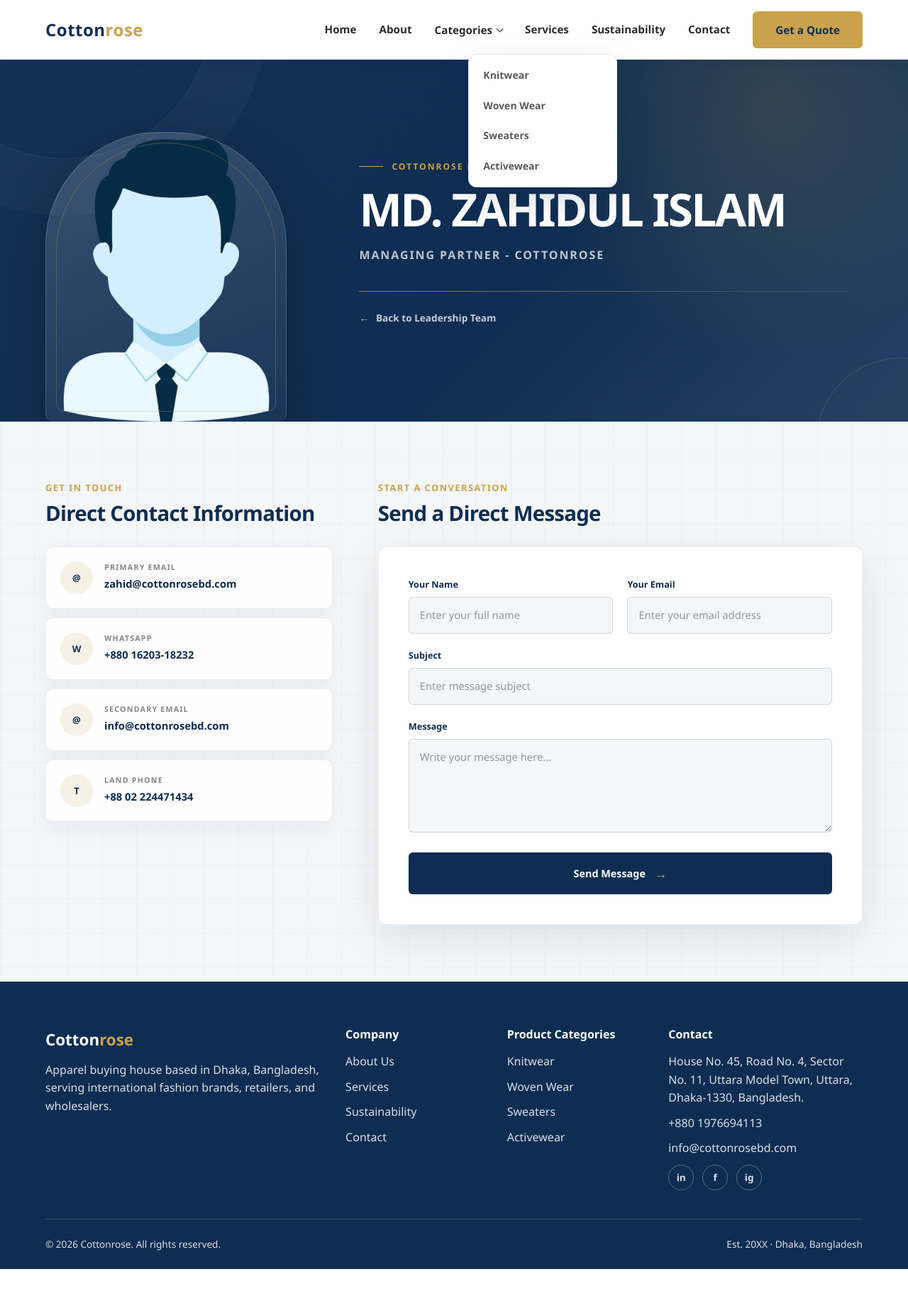
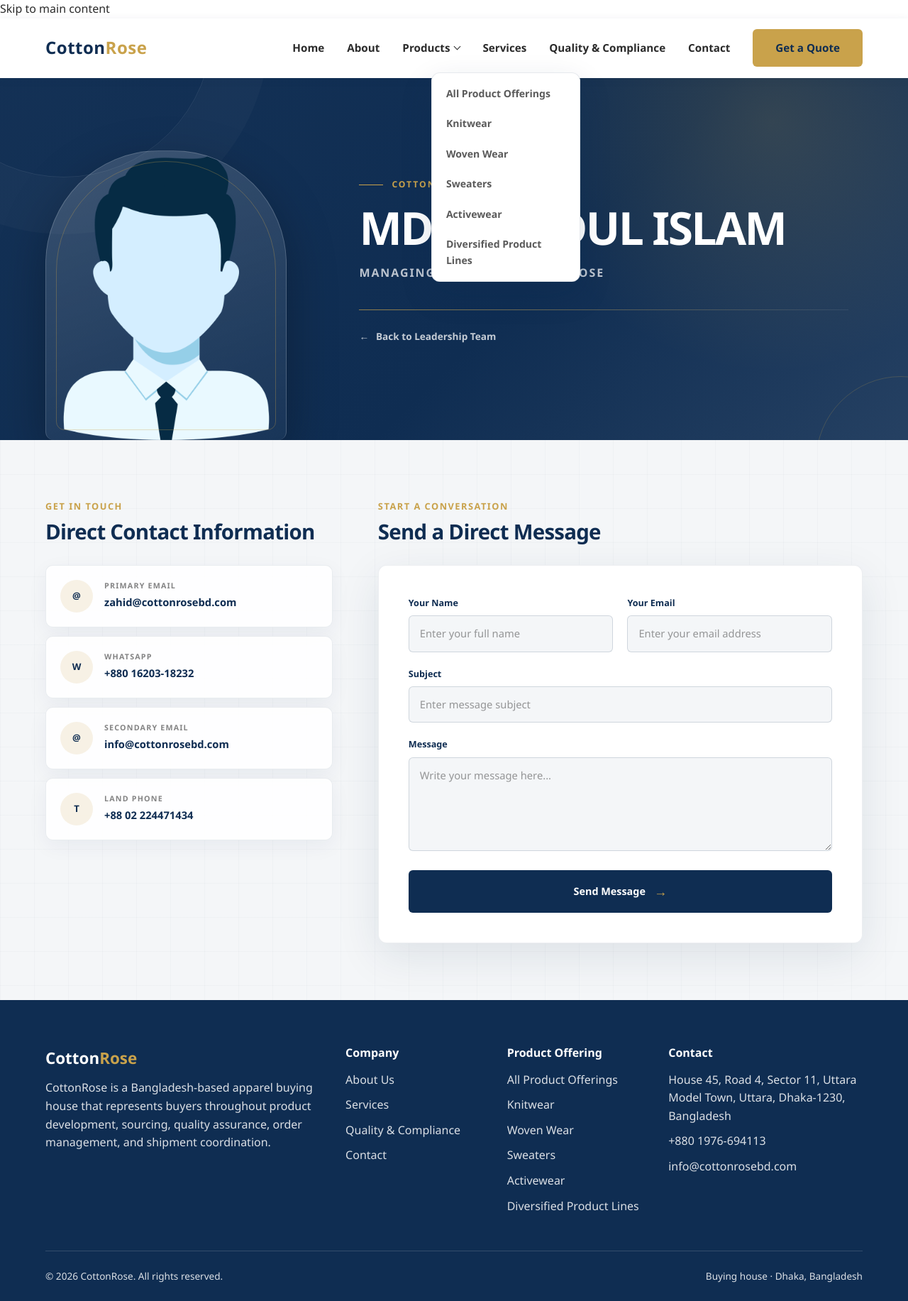
Before and after one commit to Abid-hasan12/cotton-rose-js, a Next.js app: page /mp1 in a window 1280 px wide. Shown: the whole page at 71% size. Before the commit the page ends 1788 px from the top, so only its background shows below. Built offline with nearby package versions, Linux system fonts and the light colour scheme.

Commit message:
Centralize CottonRose identity and navigation

```diff
--- a/app/(site)/layout.js
+++ b/app/(site)/layout.js
@@ -3,5 +3,5 @@ import SiteFooter from "@/components/SiteFooter";
 import BackToTop from "@/components/BackToTop";
 
 export default function SiteLayout({ children }) {
-  return <><SiteHeader /><main>{children}</main><SiteFooter /><BackToTop /></>;
+  return <><SiteHeader /><main id="main-content" tabIndex="-1">{children}</main><SiteFooter /><BackToTop /></>;
 }
--- a/app/layout.js
+++ b/app/layout.js
@@ -1,19 +1,59 @@
 import "@/css/style.css";
 import "./profile.css";
+import { company, companyAddress } from "@/data/company";
 
 export const metadata = {
+  metadataBase: new URL(company.website),
   title: {
-    default: "CottonRose | Premier Apparel Sourcing & SCM & Garment Exporter, Bangladesh",
-    template: "%s | Cottonrose"
+    default: `${company.name} | ${company.tagline}, Bangladesh`,
+    template: `%s | ${company.name}`,
   },
-  description:
-    "CottonRose is a Dhaka-based apparel buying house connecting international fashion brands with compliant, quality-driven Bangladeshi garment factories."
+  description: company.description,
+  applicationName: company.name,
+  alternates: { canonical: "/" },
+  openGraph: {
+    type: "website",
+    siteName: company.name,
+    title: `${company.name} | ${company.tagline}`,
+    description: company.description,
+    url: "/",
+  },
+  twitter: {
+    card: "summary_large_image",
+    title: `${company.name} | ${company.tagline}`,
+    description: company.description,
+  },
+  robots: { index: true, follow: true },
 };
 
 export default function RootLayout({ children }) {
+  const organization = {
+    "@context": "https://schema.org",
+    "@type": "Organization",
+    name: company.name,
+    url: company.website,
+    email: company.contact.email,
+    telephone: company.contact.mobileHref,
+    address: {
+      "@type": "PostalAddress",
+      streetAddress: company.address.street,
+      addressLocality: company.address.city,
+      postalCode: company.address.postcode,
+      addressCountry: "BD",
+    },
+    description: company.description,
+  };
+
   return (
     <html lang="en">
-      <body>{children}</body>
+      <body>
+        <a className="skip-link" href="#main-content">Skip to main content</a>
+        {children}
+        <script
+          type="application/ld+json"
+          dangerouslySetInnerHTML={{ __html: JSON.stringify(organization).replace(/</g, "\\u003c") }}
+        />
+      </body>
     </html>
   );
 }
--- a/components/SiteFooter.js
+++ b/components/SiteFooter.js
@@ -1,53 +1,45 @@
-"use client";
-
 import Link from "next/link";
-import { usePathname } from "next/navigation";
 import { products } from "@/data/products";
+import { company, companyAddress } from "@/data/company";
 
 export default function SiteFooter() {
-  const pathname = usePathname();
-  const isHome = pathname === "/";
-  const isContact = pathname === "/contact";
   return (
     <footer className="site-footer">
       <div className="container">
         <div className="footer__grid">
           <div className="footer__col">
-            <div className="footer__logo">Cotton<span>{isHome ? "Rose" : "rose"}</span></div>
-            <p>Apparel buying house based in Dhaka, Bangladesh, serving international fashion brands, retailers, and wholesalers.</p>
+            <div className="footer__logo">Cotton<span>Rose</span></div>
+            <p>{company.description}</p>
           </div>
           <div className="footer__col">
             <h4>Company</h4>
             <ul>
               <li><Link href="/about">About Us</Link></li>
               <li><Link href="/services">Services</Link></li>
-              <li><Link href="/sustainability">Sustainability</Link></li>
+              <li><Link href="/quality-compliance">Quality &amp; Compliance</Link></li>
               <li><Link href="/contact">Contact</Link></li>
             </ul>
           </div>
           <div className="footer__col">
-            <h4><Link href="/products">Product Categories</Link></h4>
+            <h4><Link href="/products">Product Offering</Link></h4>
             <ul>
+              <li><Link href="/products">All Product Offerings</Link></li>
               {products.map((product) => <li key={product.id}><Link href={`/products/${product.id}`}>{product.name}</Link></li>)}
+              <li><Link href="/diversified-products">Diversified Product Lines</Link></li>
             </ul>
           </div>
           <div className="footer__col">
             <h4>Contact</h4>
             <ul>
-              <li>House No. 45, Road No. 4, Sector No. 11, Uttara Model Town, Uttara, Dhaka-{isContact ? "1230" : "1330"}, Bangladesh.</li>
-              <li><a href="tel:+8801976694113">{isContact ? "+880 1976-694113" : "+880 1976694113"}</a></li>
-              <li><a href="mailto:info@cottonrosebd.com">info@cottonrosebd.com</a></li>
+              <li>{companyAddress}</li>
+              <li><a href={`tel:${company.contact.mobileHref}`}>{company.contact.mobileDisplay}</a></li>
+              <li><a href={`mailto:${company.contact.email}`}>{company.contact.email}</a></li>
             </ul>
-            <div className="footer__social">
-              <a href="#" aria-label="LinkedIn">in</a>
-              <a href="#" aria-label="Facebook">f</a>
-              <a href="#" aria-label="Instagram">ig</a>
-            </div>
           </div>
         </div>
         <div className="footer__bottom">
-          <span>&copy; 2026 Cottonrose. All rights reserved.</span>
-          <span>Est. 20XX · Dhaka, Bangladesh</span>
+          <span>&copy; {new Date().getFullYear()} {company.name}. All rights reserved.</span>
+          <span>Buying house · Dhaka, Bangladesh</span>
         </div>
       </div>
     </footer>
--- a/components/SiteHeader.js
+++ b/components/SiteHeader.js
@@ -4,17 +4,7 @@ import Link from "next/link";
 import { usePathname } from "next/navigation";
 import { useEffect, useRef, useState } from "react";
 import { products } from "@/data/products";
-
-const links = [
-  ["/", "Home"],
-  ["/about", "About"],
-];
-
-const linksAfterProducts = [
-  ["/services", "Services"],
-  ["/sustainability", "Sustainability"],
-  ["/contact", "Contact"]
-];
+import { company, primaryNavigation } from "@/data/company";
 
 export default function SiteHeader() {
   const pathname = usePathname();
@@ -36,6 +26,12 @@ export default function SiteHeader() {
   }, [pathname]);
 
   useEffect(() => {
+    const previousOverflow = document.body.style.overflow;
+    document.body.style.overflow = open ? "hidden" : previousOverflow;
+    return () => { document.body.style.overflow = previousOverflow; };
+  }, [open]);
+
+  useEffect(() => {
     const closeDropdown = (event) => {
       if (event.key === "Escape" || (event.type === "pointerdown" && !productsRef.current?.contains(event.target))) {
         setProductsOpen(false);
@@ -52,10 +48,10 @@ export default function SiteHeader() {
   return (
     <header className={`site-header${shrunk ? " site-header--shrink" : ""}`}>
       <nav className="nav container">
-        <Link href="/" className="nav__logo">Cotton<span>{pathname === "/" ? "Rose" : "rose"}</span></Link>
+        <Link href="/" className="nav__logo" aria-label={`${company.name} home`}>Cotton<span>Rose</span></Link>
         <button
           className={`nav__toggle${open ? " nav__toggle--open" : ""}`}
-          aria-label="Toggle navigation menu"
+          aria-label={open ? "Close menu" : "Open menu"}
           aria-expanded={open}
           aria-controls="primary-navigation"
           onClick={() => setOpen((value) => !value)}
@@ -63,12 +59,8 @@ export default function SiteHeader() {
           <span /><span /><span />
         </button>
         <ul id="primary-navigation" className={`nav__list${open ? " nav__list--open" : ""}`}>
-          {links.map(([href, label]) => (
-            <li key={href}>
-              <Link href={href} className={`nav__link${pathname === href ? " nav__link--active" : ""}`}>
-                {label}
-              </Link>
-            </li>
+          {primaryNavigation.slice(0, 2).map(({ href, label, match }) => (
+            <li key={href}><Link href={href} className={`nav__link${match(pathname) ? " nav__link--active" : ""}`}>{label}</Link></li>
           ))}
           <li
             ref={productsRef}
@@ -77,14 +69,15 @@ export default function SiteHeader() {
             onMouseLeave={() => setProductsOpen(false)}
           >
             <button
-              className={`nav__link nav__dropdown-toggle${pathname.startsWith("/products") ? " nav__link--active" : ""}`}
+              className={`nav__link nav__dropdown-toggle${pathname.startsWith("/products") || pathname.startsWith("/diversified-products") ? " nav__link--active" : ""}`}
               aria-expanded={productsOpen}
               aria-controls="products-menu"
               onClick={() => setProductsOpen((value) => !value)}
             >
-              Categories <span className="nav__dropdown-chevron" aria-hidden="true" />
+              Products <span className="nav__dropdown-chevron" aria-hidden="true" />
             </button>
             <ul id="products-menu" className="nav__dropdown-menu">
+              <li><Link href="/products" className={pathname === "/products" ? "nav__dropdown-link nav__dropdown-link--active" : "nav__dropdown-link"}>All Product Offerings</Link></li>
               {products.map((product) => (
                 <li key={product.id}>
                   <Link
@@ -95,14 +88,11 @@ export default function SiteHeader() {
                   </Link>
                 </li>
               ))}
+              <li><Link href="/diversified-products" className={pathname.startsWith("/diversified-products") ? "nav__dropdown-link nav__dropdown-link--active" : "nav__dropdown-link"}>Diversified Product Lines</Link></li>
             </ul>
           </li>
-          {linksAfterProducts.map(([href, label]) => (
-            <li key={href}>
-              <Link href={href} className={`nav__link${pathname === href ? " nav__link--active" : ""}`}>
-                {label}
-              </Link>
-            </li>
+          {primaryNavigation.slice(2).map(({ href, label, match }) => (
+            <li key={href}><Link href={href} className={`nav__link${match(pathname) ? " nav__link--active" : ""}`}>{label}</Link></li>
           ))}
           <li><Link href="/contact" className="btn btn--gold">Get a Quote</Link></li>
         </ul>
--- /dev/null
+++ b/data/company.js
@@ -0,0 +1,34 @@
+export const company = {
+  name: "CottonRose",
+  legalDisplayName: "CottonRose",
+  tagline: "Apparel Sourcing, Quality Assurance and Supply Chain Management",
+  description:
+    "CottonRose is a Bangladesh-based apparel buying house that represents buyers throughout product development, sourcing, quality assurance, order management, and shipment coordination.",
+  address: {
+    street: "House 45, Road 4, Sector 11, Uttara Model Town",
+    city: "Uttara, Dhaka",
+    postcode: "1230",
+    country: "Bangladesh",
+  },
+  contact: {
+    email: "info@cottonrosebd.com",
+    mobileDisplay: "+880 1976-694113",
+    mobileHref: "+8801976694113",
+    landDisplay: "+880 2 224471434",
+    landHref: "+8802224471434",
+    whatsapp: "https://wa.me/8801976694113",
+  },
+  website: "https://www.cottonrosebd.com",
+  officeHours: "Sunday–Thursday, 9:00 AM–6:00 PM (GMT+6)",
+  markets: ["Europe", "North America", "Australia", "Asia"],
+};
+
+export const companyAddress = `${company.address.street}, ${company.address.city}-${company.address.postcode}, ${company.address.country}`;
+
+export const primaryNavigation = [
+  { href: "/", label: "Home", match: (pathname) => pathname === "/" },
+  { href: "/about", label: "About", match: (pathname) => pathname.startsWith("/about") },
+  { href: "/services", label: "Services", match: (pathname) => pathname.startsWith("/services") },
+  { href: "/quality-compliance", label: "Quality & Compliance", match: (pathname) => pathname.startsWith("/quality-compliance") || pathname.startsWith("/sustainability") },
+  { href: "/contact", label: "Contact", match: (pathname) => pathname.startsWith("/contact") },
+];
```
